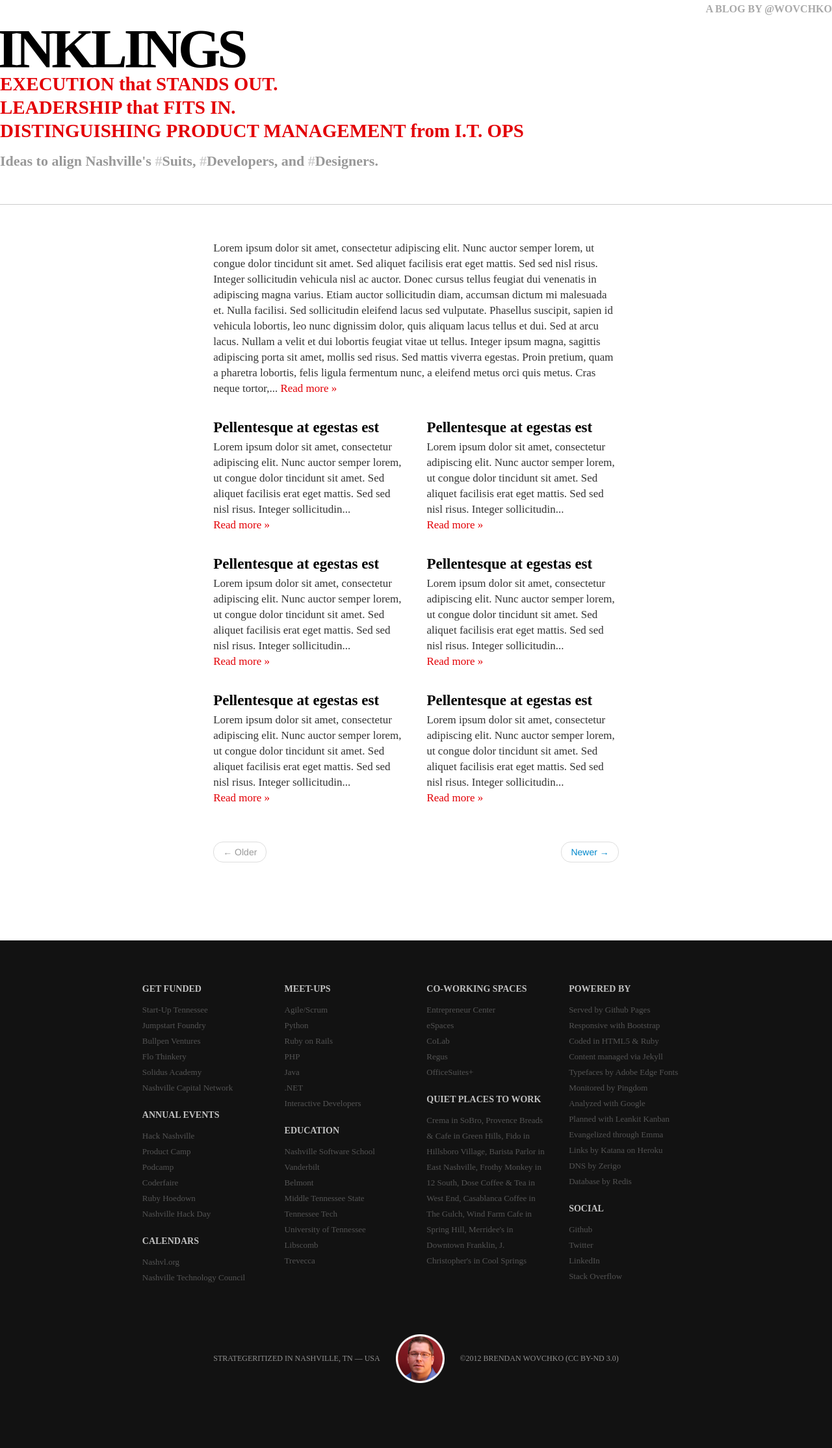
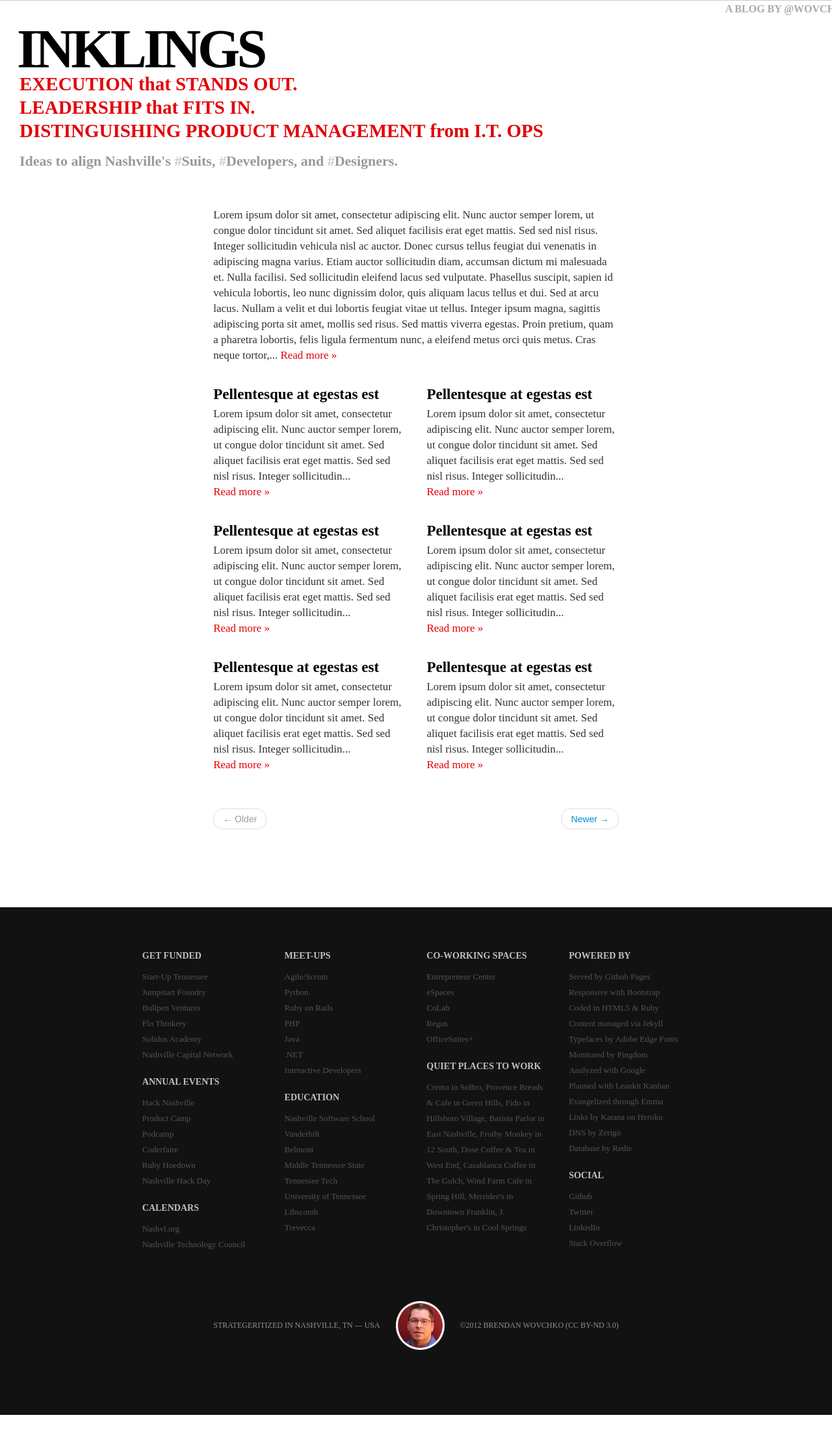
Before and after one commit to wovchko/inklings, a Jekyll site: the page built from index.html, in a window 1280 px wide. Shown: the whole page at 65% size. Built offline with Jekyll 4.4.1, drawn with Linux system fonts in a browser that asks for light colours; Markdown is read by kramdown in place of the engine named in the settings; the list of posts is cut into pages by our own code; after the commit the page ends 2177 px from its top, so only the background shows below that.

```diff
--- a/_layouts/default.html
+++ b/_layouts/default.html
@@ -21,8 +21,8 @@
   </head>
   <body>
     <div class="container-fluid">
+      <div class="row-fluid span12">
         <div class="hero">
-      <div>
           <h1 class="hidden-phone">A blog by <a href="http://twitter.com/wovchko" target="_blank">@wovchko</a></h1>
           <h2>Inklings</h2>
           <h3>Execution <span class="lower">that</span> stands out.</h3>
--- a/css/bootstrap_custom.css
+++ b/css/bootstrap_custom.css
@@ -723,7 +723,6 @@
 /* Wovchko customization; Begin */
 .hero {
   text-align: left;
-  margin: 0 auto;
 }
 h1, h1 a:link, h1 a:visited, h1 a:active {
   font-family: marvel, serif;
```
Lines whose indentation alone changed are shown as unchanged.
